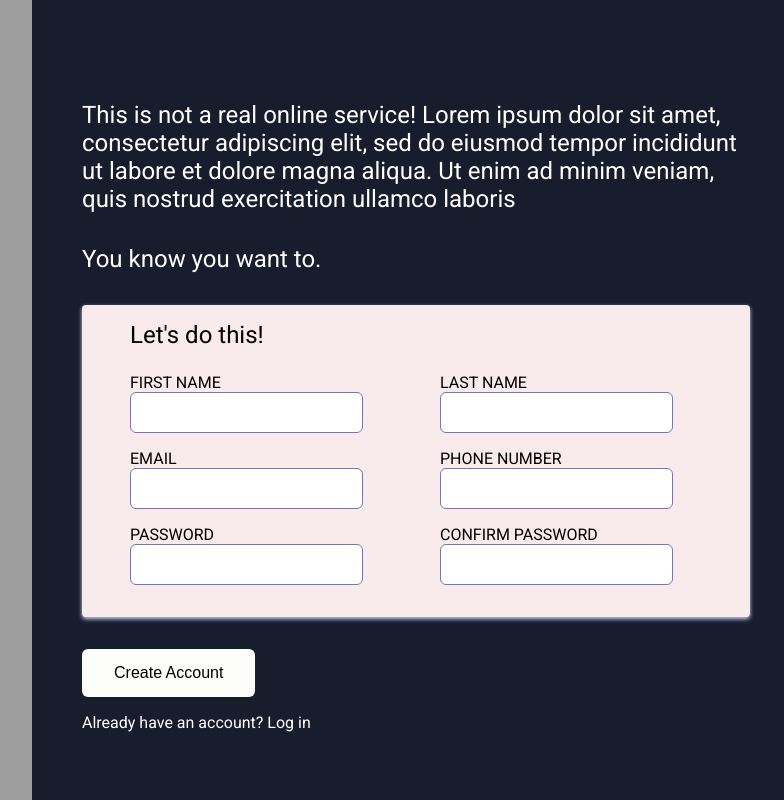
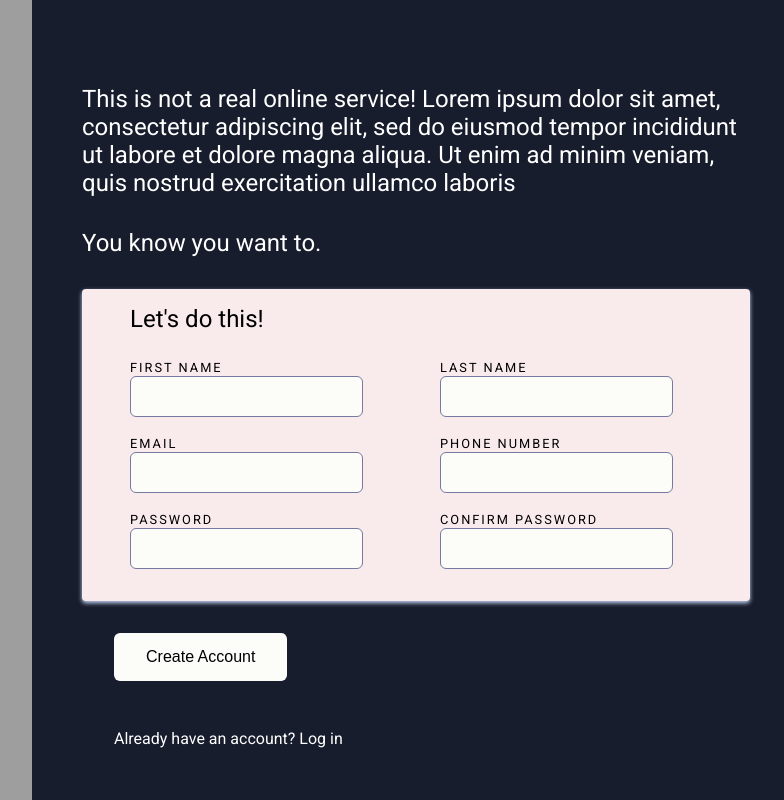
Before and after one commit to J-Steph/odin-sign-up-form, a plain HTML site: page index.html in a window 1280 px wide. Shown: the whole page, without its empty margins (480-1264 px from the left). Drawn offline with Linux system fonts and the light colour scheme; grey boxes are pictures that could not be loaded.

Commit message:
adjusted colors

```diff
--- a/index.html
+++ b/index.html
@@ -3,7 +3,7 @@
 <head>
     <meta charset="UTF-8">
     <meta name="viewport" content="width=device-width, initial-scale=1.0">
-    <title>Document</title>
+    <title>Odin Sign up</title>
     <link rel="stylesheet" href="style.css">
     <link rel="preconnect" href="https://fonts.googleapis.com">
     <link rel="preconnect" href="https://fonts.gstatic.com" crossorigin>
--- a/style.css
+++ b/style.css
@@ -76,7 +76,14 @@ input {
     box-sizing: border-box;
     border: 1px solid #7679A1;
     border-radius: 6px;
-    width: 75%
+    width: 75%;
+    background-color: #FCFCF9;
+
+}
+
+label {
+    font-size: 0.8rem;
+    letter-spacing: 2px;
 }
 
 .form-footer {
@@ -94,6 +101,7 @@ input {
     color: black;
     padding: 15px 32px;
     margin-bottom: 16px;
+    margin-left:32px;
     text-align: center;
     text-decoration: none;
     display: inline-block;
@@ -102,4 +110,6 @@ input {
 
   .footer-text {
     font-size: 1rem;
+    padding-top: 32px;
+    margin-left:32px;
   }
```
